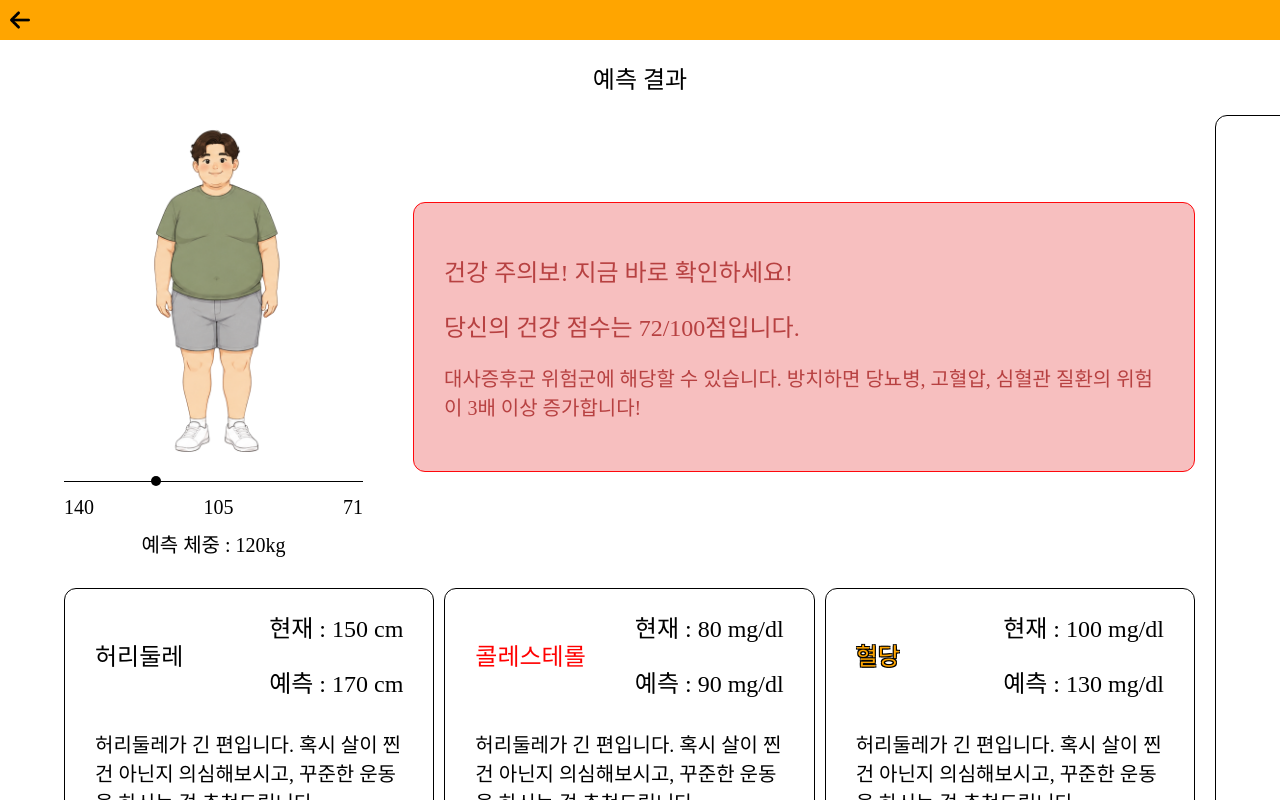
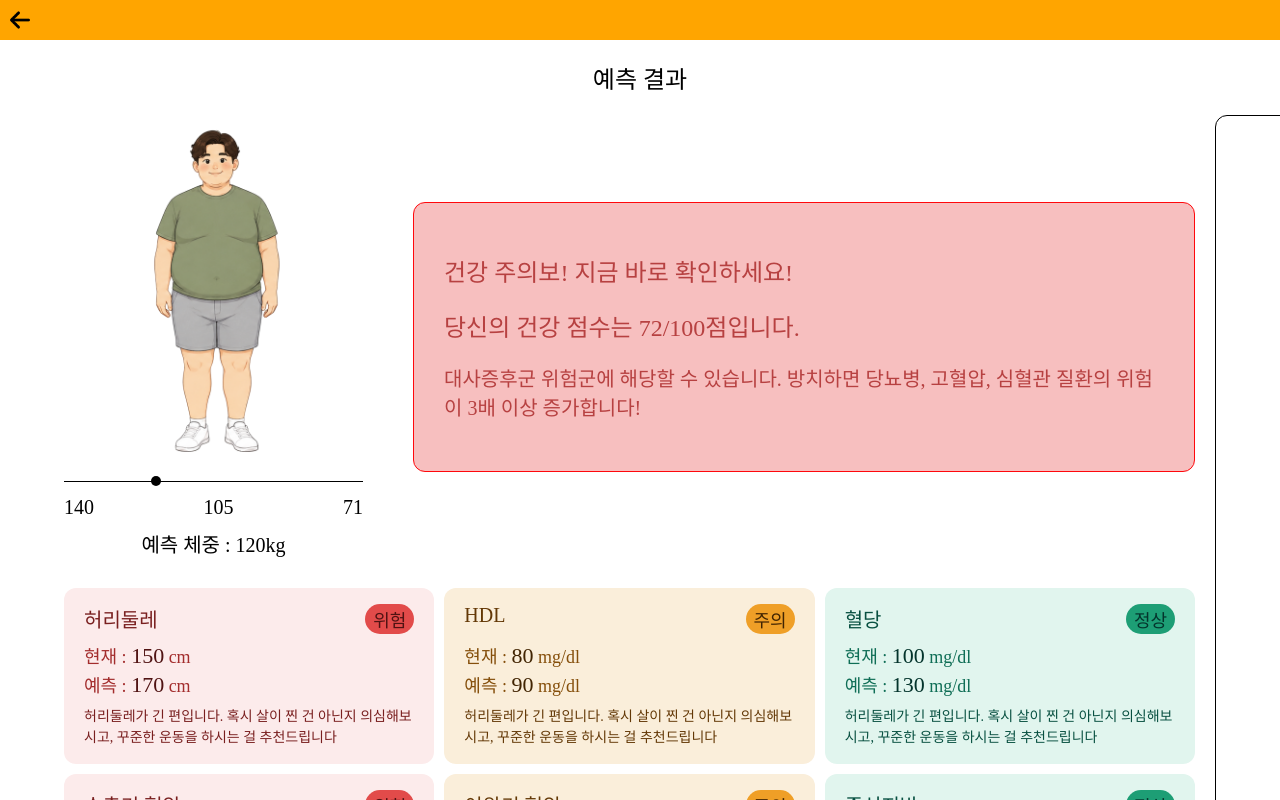
Before and after one commit to 2026-SMHRD-KDT-HealthCare-5/SlimHealth, a React (Vite) app in the folder Front/React/: page /prediction in a window 1280 px wide. Shown: the top 800 px of the page. Built offline with nearby package versions, Linux system fonts and the light colour scheme; a web font is replaced by a local one.

Commit message:
[fix] 예측 페이지 디자인 수정

```diff
--- a/Front/React/src/api/healthDataApi.js
+++ b/Front/React/src/api/healthDataApi.js
@@ -11,7 +11,7 @@ export const saveHealthDataApi = (body) => {
 export const getHealthDataApi = (id) => {
   return new Promise((resolve) => {
     resolve({
-      userHeight: 130,
+      height: 130,
       age: 30,
       userWeight: 60,
       waistLine: 300,
@@ -22,7 +22,7 @@ export const getHealthDataApi = (id) => {
       triglyceride: 20,
       isDrink: true,
       isSmoke: false,
-      gender: "Male",
+      gender: "남성",
     });
   });
 };
@@ -31,7 +31,7 @@ export const getHealthDataApi = (id) => {
 export const ocrInputApi = (files) => {
   return new Promise((resolve) => {
     resolve({
-      userHeight: 170,
+      height: 170,
       age: 50,
       userWeight: 70,
       waistLine: 400,
@@ -40,7 +40,7 @@ export const ocrInputApi = (files) => {
       diastolicBp: 50,
       bloodGlucose: 60,
       triglyceride: 30,
-      gender: "Female",
+      gender: "여성",
     });
   });
 };
@@ -53,9 +53,7 @@ export const getKPIPredictionApi = (id) => {
         {
           key: "waistLine",
           title: "허리둘레",
-          titleColor: "black",
-          backgroundColor: "white",
-          isShadow: false,
+          status: "위험",
           unit: "cm",
           currentValue: 150,
           predictionValue: 170,
@@ -64,10 +62,8 @@ export const getKPIPredictionApi = (id) => {
         },
         {
           key: "cholesterol",
-          title: "콜레스테롤",
-          titleColor: "red",
-          backgroundColor: "white",
-          isShadow: false,
+          title: "HDL",
+          status: "주의",
           unit: "mg/dl",
           currentValue: 80,
           predictionValue: 90,
@@ -77,9 +73,7 @@ export const getKPIPredictionApi = (id) => {
         {
           key: "bloodGlucose",
           title: "혈당",
-          titleColor: "orange",
-          backgroundColor: "white",
-          isShadow: true,
+          status: "정상",
           unit: "mg/dl",
           currentValue: 100,
           predictionValue: 130,
@@ -89,9 +83,7 @@ export const getKPIPredictionApi = (id) => {
         {
           key: "systolicBp",
           title: "수축기 혈압",
-          titleColor: "black",
-          backgroundColor: "skyBlue",
-          isShadow: false,
+          status: "위험",
           unit: "mmHg",
           currentValue: 90,
           predictionValue: 160,
@@ -101,9 +93,7 @@ export const getKPIPredictionApi = (id) => {
         {
           key: "diastolicBp",
           title: "이완기 혈압",
-          titleColor: "black",
-          backgroundColor: "skyBlue",
-          isShadow: false,
+          status: "주의",
           unit: "mmHg",
           currentValue: 90,
           predictionValue: 160,
@@ -113,9 +103,7 @@ export const getKPIPredictionApi = (id) => {
         {
           key: "triglyceride",
           title: "중성지방",
-          titleColor: "black",
-          backgroundColor: "white",
-          isShadow: false,
+          status: "정상",
           unit: "mg/dl",
           currentValue: 30,
           predictionValue: 50,
@@ -184,7 +172,7 @@ export const getHealthDataHistories = (page) => {
       {
         id: 1,
         date: "2026-01-01",
-        userHeight: 137,
+        height: 137,
         age: 32,
         userWeight: 60,
         waistLine: 300,
@@ -195,12 +183,12 @@ export const getHealthDataHistories = (page) => {
         triglyceride: 20,
         isDrink: true,
         isSmoke: false,
-        gender: "Male",
+        gender: "남성",
       },
       {
         id: 2,
         date: "2026-04-03",
-        userHeight: 145,
+        height: 145,
         age: 32,
         userWeight: 63,
         waistLine: 303,
@@ -211,12 +199,12 @@ export const getHealthDataHistories = (page) => {
         triglyceride: 20,
         isDrink: true,
         isSmoke: false,
-        gender: "Male",
+        gender: "남성",
       },
       {
         id: 3,
         date: "2026-04-06",
-        userHeight: 143,
+        height: 143,
         age: 32,
         userWeight: 63,
         waistLine: 340,
@@ -227,12 +215,12 @@ export const getHealthDataHistories = (page) => {
         triglyceride: 20,
         isDrink: true,
         isSmoke: false,
-        gender: "Male",
+        gender: "남성",
       },
       {
         id: 4,
         date: "2026-04-11",
-        userHeight: 150,
+        height: 150,
         age: 32,
         userWeight: 70,
         waistLine: 300,
@@ -243,12 +231,12 @@ export const getHealthDataHistories = (page) => {
         triglyceride: 20,
         isDrink: true,
         isSmoke: false,
-        gender: "Male",
+        gender: "남성",
       },
       {
         id: 5,
         date: "2026-04-15",
-        userHeight: 140,
+        height: 140,
         age: 32,
         userWeight: 65,
         waistLine: 300,
@@ -259,12 +247,12 @@ export const getHealthDataHistories = (page) => {
         triglyceride: 20,
         isDrink: true,
         isSmoke: false,
-        gender: "Male",
+        gender: "남성",
       },
       {
         id: 6,
         date: "2026-04-21",
-        userHeight: 137,
+        height: 137,
         age: 32,
         userWeight: 60,
         waistLine: 300,
@@ -275,12 +263,12 @@ export const getHealthDataHistories = (page) => {
         triglyceride: 20,
         isDrink: true,
         isSmoke: false,
-        gender: "Male",
+        gender: "남성",
       },
       {
         id: 7,
         date: "2026-04-27",
-        userHeight: 156,
+        height: 156,
         age: 32,
         userWeight: 76,
         waistLine: 304,
@@ -291,12 +279,12 @@ export const getHealthDataHistories = (page) => {
         triglyceride: 20,
         isDrink: true,
         isSmoke: false,
-        gender: "Male",
+        gender: "남성",
       },
       {
         id: 8,
         date: "2026-05-01",
-        userHeight: 165,
+        height: 165,
         age: 32,
         userWeight: 64,
         waistLine: 356,
@@ -307,12 +295,12 @@ export const getHealthDataHistories = (page) => {
         triglyceride: 20,
         isDrink: true,
         isSmoke: false,
-        gender: "Male",
+        gender: "남성",
       },
       {
         id: 9,
         date: "2026-05-03",
-        userHeight: 137,
+        height: 137,
         age: 32,
         userWeight: 63,
         waistLine: 306,
@@ -323,12 +311,12 @@ export const getHealthDataHistories = (page) => {
         triglyceride: 20,
         isDrink: true,
         isSmoke: false,
-        gender: "Male",
+        gender: "남성",
       },
       {
         id: 10,
         date: "2026-05-07",
-        userHeight: 137,
+        height: 137,
         age: 32,
         userWeight: 60,
         waistLine: 300,
@@ -339,7 +327,7 @@ export const getHealthDataHistories = (page) => {
         triglyceride: 20,
         isDrink: true,
         isSmoke: false,
-        gender: "Male",
+        gender: "남성",
       },
     ]);
   });
--- a/Front/React/src/components/EBarChart/EBarChart.jsx
+++ b/Front/React/src/components/EBarChart/EBarChart.jsx
@@ -56,11 +56,25 @@ export const EBarChart = ({ metrics }) => {
     animation: false,
     title: {
       text: "5대 지표 차트",
+      textStyle: {
+        fontSize: 25,
+        fontWeight: 700,
+      },
     },
     legend: {
       data: ["현재값", "예측값"],
+      textStyle: {
+        fontSize: 20,
+        fontWeight: 500,
+      },
     },
     radar: {
+      center: ["50%", "56%"],
+      radius: "68%",
+      axisName: {
+        fontSize: 20,
+        fontWeight: 500,
+      },
       indicator: metrics.map((item) => {
         return { name: item.name, max: chartMaxValue };
       }),
@@ -90,7 +104,7 @@ export const EBarChart = ({ metrics }) => {
       notMerge={true}
       lazyUpdate={false}
       opts={{ renderer: "canvas" }}
-      style={{ width: "550px", height: "650px" }}
+      style={{ width: "550px", height: "750px" }}
     />
   );
 };
--- a/Front/React/src/components/ResultBox/ResultBox.css
+++ b/Front/React/src/components/ResultBox/ResultBox.css
@@ -1,22 +1,4 @@
 .resultBox {
-  display: inline-flex;
-  flex-direction: column;
-  gap: 30px;
-  align-items: center;
-  min-width: 300px;
-  border: 1px solid black;
   border-radius: 12px;
-  padding-left: 30px;
-  padding-right: 30px;
-  padding-top: 20px;
-  padding-bottom: 20px;
+  padding: 1rem 1.25rem;
 }
-
-.resultValueBox {
-  display: inline-flex;
-  flex-direction: column;
-  gap: 20px;
-  flex: 1;
-  justify-content: end;
-  align-items: end;
-}
--- a/Front/React/src/components/ResultBox/ResultBox.jsx
+++ b/Front/React/src/components/ResultBox/ResultBox.jsx
@@ -1,38 +1,122 @@
 import "./ResultBox.css";
 import "../../index.css";
 import { Text } from "../Text/Text";
+
+const STATUS_THEME = {
+  위험: {
+    bg: "#FCEBEB",
+    title: "#791F1F",
+    value: "#501313",
+    unit: "#A32D2D",
+    predict: "#A32D2D",
+    message: "#791F1F",
+    badgeBg: "#E24B4A",
+    badgeText: "#501313",
+  },
+  주의: {
+    bg: "#FAEEDA",
+    title: "#633806",
+    value: "#412402",
+    unit: "#854F0B",
+    predict: "#854F0B",
+    message: "#633806",
+    badgeBg: "#EF9F27",
+    badgeText: "#412402",
+  },
+  정상: {
+    bg: "#E1F5EE",
+    title: "#085041",
+    value: "#04342C",
+    unit: "#0F6E56",
+    predict: "#0F6E56",
+    message: "#085041",
+    badgeBg: "#1D9E75",
+    badgeText: "#04342C",
+  },
+};
+
 export const ResultBox = ({
   title,
-  titleColor,
-  backgroundColor,
-  isShadow,
+  status,
   unit,
   currentValue,
   predictionValue,
   improvementContent,
 }) => {
+  const theme = STATUS_THEME[status];
+
   return (
     <div
       className="resultBox"
-      style={{ backgroundColor: backgroundColor || "white" }}
+      style={{
+        background: theme.bg,
+      }}
     >
       <div
-        className="horizontal-flex flex-align-center"
-        style={{ gap: 10, width: "100%" }}
+        style={{
+          display: "flex",
+          justifyContent: "space-between",
+          marginBottom: 8,
+        }}
       >
-        <div style={{ color: titleColor }}>
-          <Text textStyle={"bold"} isShadow={isShadow}>
-            {title}
-          </Text>
-        </div>
-        <div className="resultValueBox">
-          <Text textStyle={"medium"}>{`현재 : ${currentValue} ${unit}`}</Text>
-          <Text
-            textStyle={"medium"}
-          >{`예측 : ${predictionValue} ${unit}`}</Text>
-        </div>
+        <p
+          style={{
+            fontSize: 20,
+            fontWeight: 500,
+            color: theme.title,
+            margin: 0,
+          }}
+        >
+          {title}
+        </p>
+        <span
+          style={{
+            fontSize: 18,
+            fontWeight: 500,
+            background: theme.badgeBg,
+            color: theme.badgeText,
+            padding: "2px 8px",
+            borderRadius: 99,
+          }}
+        >
+          {status}
+        </span>
       </div>
-      <Text>{improvementContent}</Text>
+
+      {/* 현재값 */}
+      <p
+        style={{
+          fontSize: 22,
+          fontWeight: 500,
+          color: theme.value,
+          margin: "0 0 2px",
+        }}
+      >
+        <span style={{ fontSize: 18, color: theme.unit }}> 현재 : </span>
+        {currentValue}
+        <span style={{ fontSize: 18, color: theme.unit }}> {unit}</span>
+      </p>
+
+      {/* 예측값 */}
+      <p style={{ fontSize: 18, color: theme.predict, margin: "0 0 8px" }}>
+        예측 :{" "}
+        <span style={{ fontSize: 22, color: theme.value }}>
+          {predictionValue}
+        </span>{" "}
+        {unit}
+      </p>
+
+      {/* 상태 설명 */}
+      <p
+        style={{
+          fontSize: 14,
+          color: theme.message,
+          margin: 0,
+          lineHeight: 1.5,
+        }}
+      >
+        {improvementContent}
+      </p>
     </div>
   );
 };
--- a/Front/React/src/pages/DataInput.jsx
+++ b/Front/React/src/pages/DataInput.jsx
@@ -15,8 +15,8 @@ import { CheckBox } from "../components/CheckBox/CheckBox";
 import { RadioButton } from "../components/RadioButton/RadioButton";
 import { predictionPath } from "../App";
 
-const MaleCode = "Male";
-const FemaleCode = "Female";
+const MaleCode = "남성";
+const FemaleCode = "여성";
 
 const ocrImageSize = 489;
 
@@ -29,7 +29,7 @@ const DataInput = () => {
   const nav = useNavigate();
 
   const [formData, setFormData] = useState({
-    userHeight: 0,
+    height: 0,
     age: 0,
     userWeight: 0,
     waistLine: 0,
--- a/Front/React/src/pages/DataInputHistory.jsx
+++ b/Front/React/src/pages/DataInputHistory.jsx
@@ -154,7 +154,7 @@ const DataInputHistory = () => {
                       ) : typeof dataHistory[column.key] === "boolean" ? (
                         <CheckBox isChecked={dataHistory[column.key]} />
                       ) : (
-                        dataHistory[column.key]
+                        `${dataHistory[column.key]}${column.unit || ""}`
                       )}
                     </TableData>
                   );
--- a/Front/React/src/pages/Prediction.jsx
+++ b/Front/React/src/pages/Prediction.jsx
@@ -184,13 +184,11 @@ const Prediction = () => {
                 return (
                   <ResultBox
                     key={item.key}
+                    title={item.title}
+                    status={item.status}
+                    unit={item.unit}
                     currentValue={item.currentValue}
                     predictionValue={item.predictionValue}
-                    title={item.title}
-                    titleColor={item.titleColor}
-                    backgroundColor={item.backgroundColor}
-                    isShadow={item.isShadow}
-                    unit={item.unit}
                     improvementContent={item.improvementContent}
                   />
                 );
@@ -199,7 +197,7 @@ const Prediction = () => {
           </div>
         </div>
         {/* 차트 부분 */}
-        <div className="bigcard" style={{ flex: 1 }}>
+        <div className="bigcard" style={{ flex: 1, padding: 10 }}>
           <EBarChart
             metrics={kpiResultList.map((item) => {
               return {
--- a/Front/React/src/utils/utils.js
+++ b/Front/React/src/utils/utils.js
@@ -14,7 +14,8 @@ export const inputFields = [
   {
     title: "키",
     placeholder: "현재 키(cm) 입력",
-    key: "userHeight",
+    key: "height",
+    unit: "cm",
   },
   {
     title: "나이",
@@ -25,36 +26,43 @@ export const inputFields = [
     title: "체중",
     placeholder: "현재 체중(kg) 입력",
     key: "userWeight",
+    unit: "kg",
   },
   {
     title: "허리둘레",
     placeholder: "현재 허리둘레(cm) 입력",
     key: "waistLine",
+    unit: "cm",
   },
   {
     title: "HDL 콜레스테롤",
     placeholder: "현재 HDL 콜레스테롤 수치(mg/dl) 입력",
     key: "cholesterol",
+    unit: "mg/dl",
   },
   {
     title: "수축기 혈압",
     placeholder: "현재 수축기 혈압(mmHg) 입력",
     key: "systolicBp",
+    unit: "mmHg",
   },
   {
     title: "이완기 혈압",
     placeholder: "현재 이완기 혈압(mmHg) 입력",
     key: "diastolicBp",
+    unit: "mmHg",
   },
   {
     title: "공복시 혈당",
     placeholder: "현재 혈당(mg/dl) 입력",
     key: "bloodGlucose",
+    unit: "mg/dl",
   },
   {
     title: "중성지방",
     placeholder: "현재 중성지방(mg/dl) 입력",
     key: "triglyceride",
+    unit: "mg/dl",
   },
 ];
 
```
Also changed, not shown: 1 other file (tests, documents, lock files or other folders).
